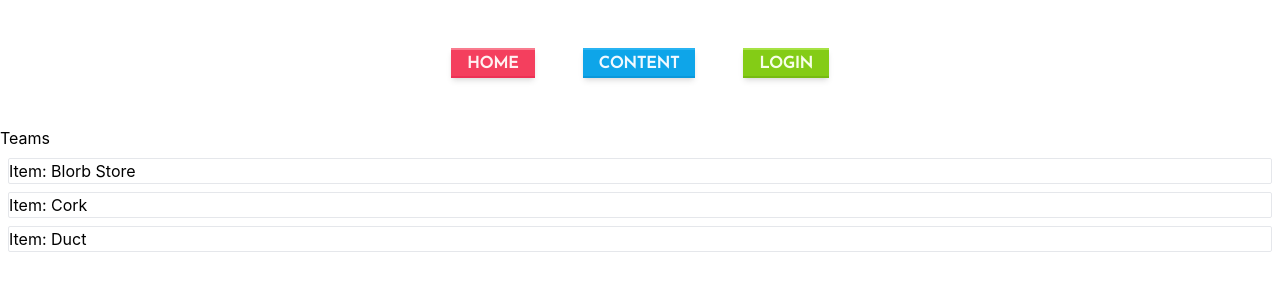
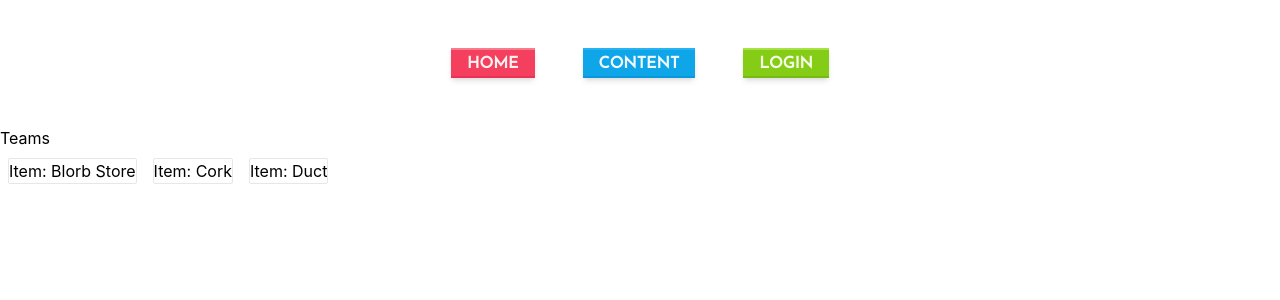
Before and after one commit to stujmar/pwa-playground, a React (Create React App) app: page /teams in a window 1280 px wide. Shown: the top 300 px of the page. Built offline with nearby package versions, Linux system fonts and the light colour scheme.

Commit message:
[sm] got clicking a team/invoice to send its id up to the parent component

```diff
--- a/src/components/teams/TeamCard.js
+++ b/src/components/teams/TeamCard.js
@@ -1,8 +1,17 @@
 import React from 'react';
 
-const TeamCard = ({data}) => {
+const TeamCard = ({data, onClick}) => {
+
+  const handleClick = () => {
+    console.log(data.id);
+    onClick(data.id);
+  }
   return (
+    <button
+      onClick={() => handleClick()}
+    >
     <div className="m-2 border rounded-sm">Item: {data.name}</div>
+    </button>
   )
 }
 
--- a/src/components/teams/Teams.js
+++ b/src/components/teams/Teams.js
@@ -1,12 +1,17 @@
 import React, { useEffect, useState } from 'react';
-import Team from './Team';
+import TeamCard from './TeamCard';
 
 const Teams = ({data}) => {
 
   const [invoices, setInvoices] = useState([]);
+
+  const handleTeamClick = (id) => {
+    console.log(id);
+  }
+
   useEffect(() => {
     setInvoices(data.map((item) => {
-      return <Team key={item.id} data={item} />
+      return <TeamCard key={item.id} data={item} onClick={handleTeamClick} />
     }));
   },[data]);
   return (
```
